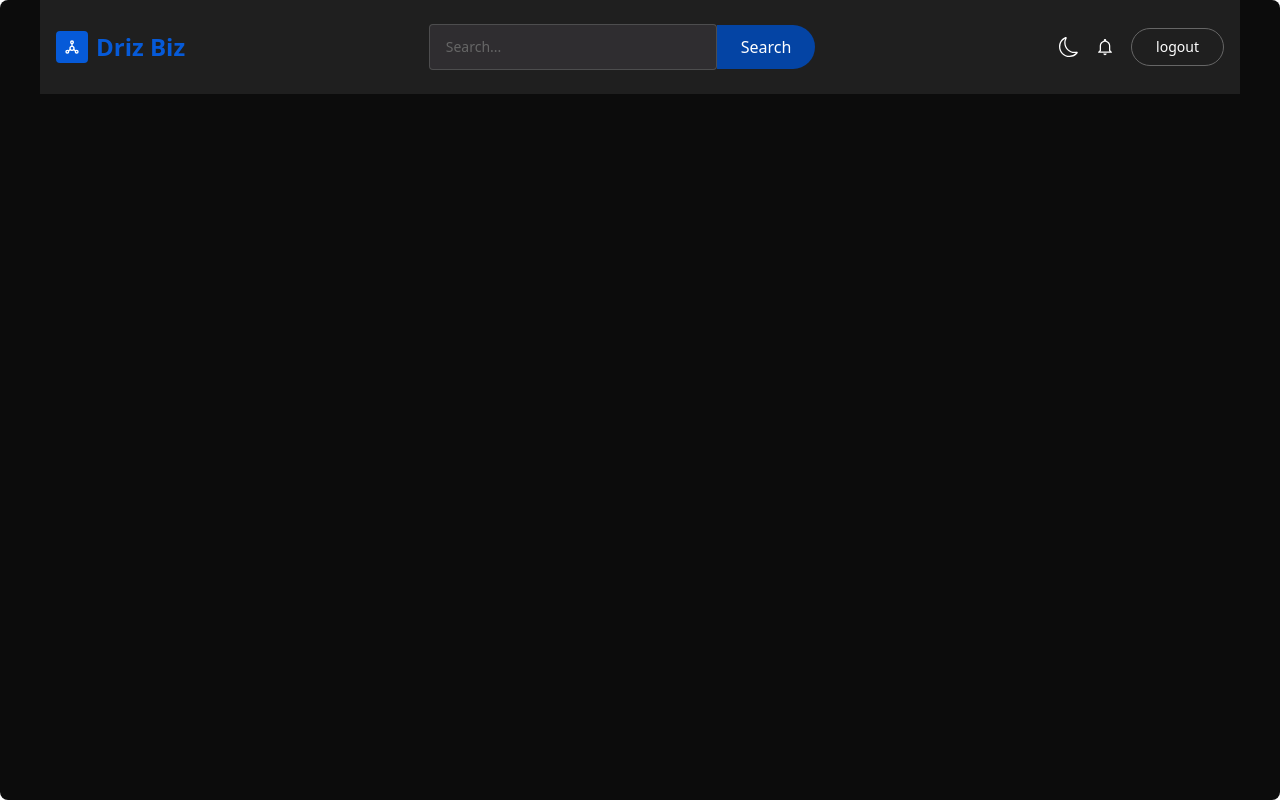
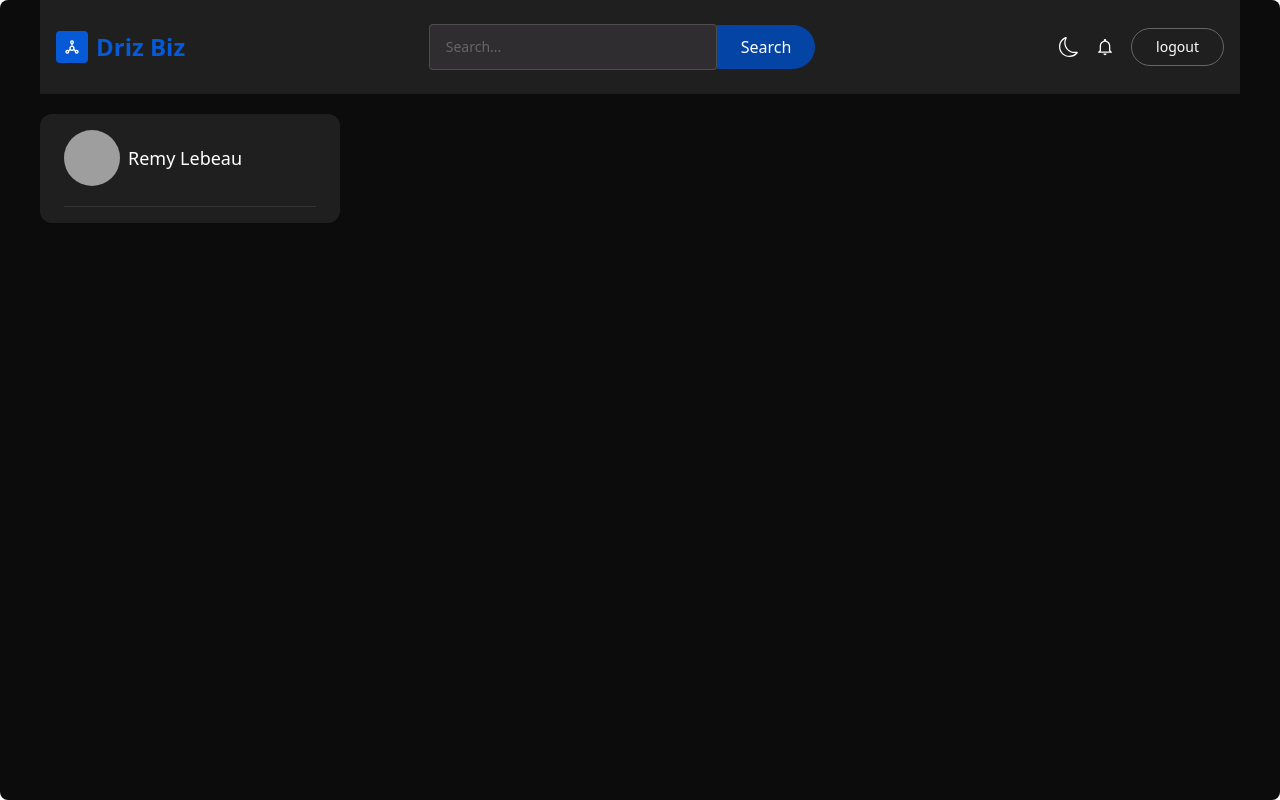
Before and after one commit to mdrisco4/fullstack_social_media_react_FE, a React (Create React App) app: page / in a window 1280 px wide. Built offline with nearby package versions, Linux system fonts and the light colour scheme; grey boxes are pictures that could not be loaded.

Commit message:
continuing to work on left 1/3 of Home Page (Profile Card) and test FE with test datat file.  found an error in passing the test data in and corrected.  working properly.

```diff
--- /dev/null
+++ b/src/components/ProfileCard.jsx
@@ -0,0 +1,30 @@
+import React from 'react'
+import { useDispatch, useSelector } from 'react-redux'
+import { Link } from 'react-router-dom';
+import { NoProfile } from '../assets';
+
+const ProfileCard = ({user}) => {
+    const { user: data, edit } = useSelector((state) => state.user);
+    const dispatch = useDispatch();
+
+  return (
+    <div className='w-full bg-primary flex flex-col items-center shadow-sm rounded-xl px-6 py-4'>
+        <div className='w-full flex items-center justify-between border-b pb-5 border-[#66666645]'>
+            <Link to={"/profile"+user?._id} className='flex gap-2'>
+                <img
+                    src={user?.profileUrl ?? NoProfile}
+                    alt={user?.email}
+                    className='w-14 h-14 object-cover rounded-full'
+                />
+                <div className='flex flex-col justify-center'>
+                    <p className='text-lg font-medium text-ascent-1'>
+                        {user?.firstName} {user?.lastName}
+                    </p>
+                </div>
+            </Link>
+        </div>
+    </div>
+  )
+}
+
+export default ProfileCard
--- a/src/components/index.js
+++ b/src/components/index.js
@@ -2,10 +2,12 @@ import TextInput from "./TextInput";
 import CustomButton from "./CustomButton"
 import Loading from "./Loading"
 import TopBar from "./TopBar";
+import ProfileCard from "./ProfileCard";
 
 export {
     TextInput,
     CustomButton,
     Loading,
     TopBar,
+    ProfileCard,
 };
--- a/src/pages/Home.jsx
+++ b/src/pages/Home.jsx
@@ -1,6 +1,6 @@
 import React from "react";
 import { useSelector } from "react-redux";
-import { TopBar } from "../components";
+import { ProfileCard, TopBar } from "../components";
 
 const Home = () => {
     const {user} = useSelector((state) => state.user)
@@ -9,6 +9,20 @@ const Home = () => {
     return (
         <div className="home w-full px-0 lg:px-10 pb-20 2xl:px-40 bg-bgColor lg:rounded-lg h-screen overflow-hidden">
             <TopBar />
+            <div className="w-full flex gap-2 lg:gap-4 pt-5 pb-10 h-full">
+                {/* LEFT */}
+                <div className="hidden w-1/3 lg:w-1/4 h-full md:flex flex-col gap-6 overflow-y-auto">
+                    <ProfileCard user={user} />
+                </div>
+                {/* CENTER */}
+                <div>
+
+                </div>
+                {/* RIGHT */}
+                <div>
+
+                </div>
+            </div>
         </div>
     )
 };
--- a/src/pages/Register.jsx
+++ b/src/pages/Register.jsx
@@ -58,7 +58,7 @@ const Register = () => {
               <TbSocial />
             </div>
             <span className='text-2xl text-[#065ad8] font-semibold'>
-              ShareFun
+              Driz Biz
             </span>
           </div>
           <p className='text-ascent-1 text-base font-semibold'>
@@ -83,13 +83,12 @@ const Register = () => {
               />
 
               <TextInput
-                name='Last Name'
                 label='Last Name'
                 placeholder='Last Name'
                 type='lastName'
                 styles='w-full'
                 register={register("lastName", {
-                  required: "Last Name is required!",
+                  required: "Last Name do no match",
                 })}
                 error={errors.lastName ? errors.lastName?.message : ""}
               />
@@ -100,10 +99,10 @@ const Register = () => {
               label='Email Address'
               placeholder='email@example.com'
               type='email'
-              styles='w-full'
               register={register("email", {
                 required: "Email Address is required!",
               })}
+              styles='w-full'
               error={errors.email ? errors.email.message : ""}
             />
 
@@ -121,7 +120,6 @@ const Register = () => {
               />
 
               <TextInput
-                name='confirm password'
                 label='Confirm Password'
                 placeholder='Password'
                 type='password'
@@ -131,7 +129,7 @@ const Register = () => {
                     const { password } = getValues();
 
                     if (password != value) {
-                      return "Passwords do not match";
+                      return "Passwords do no match";
                     }
                   },
                 })}
```
Also changed, not shown: src/assets/userprofile.png (added).
